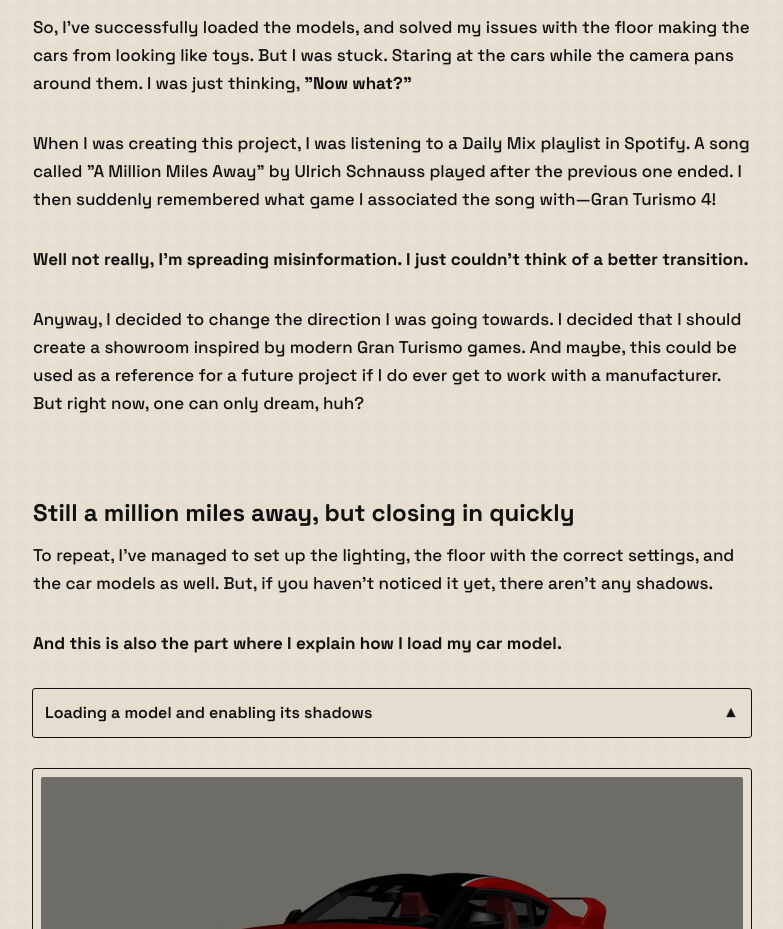
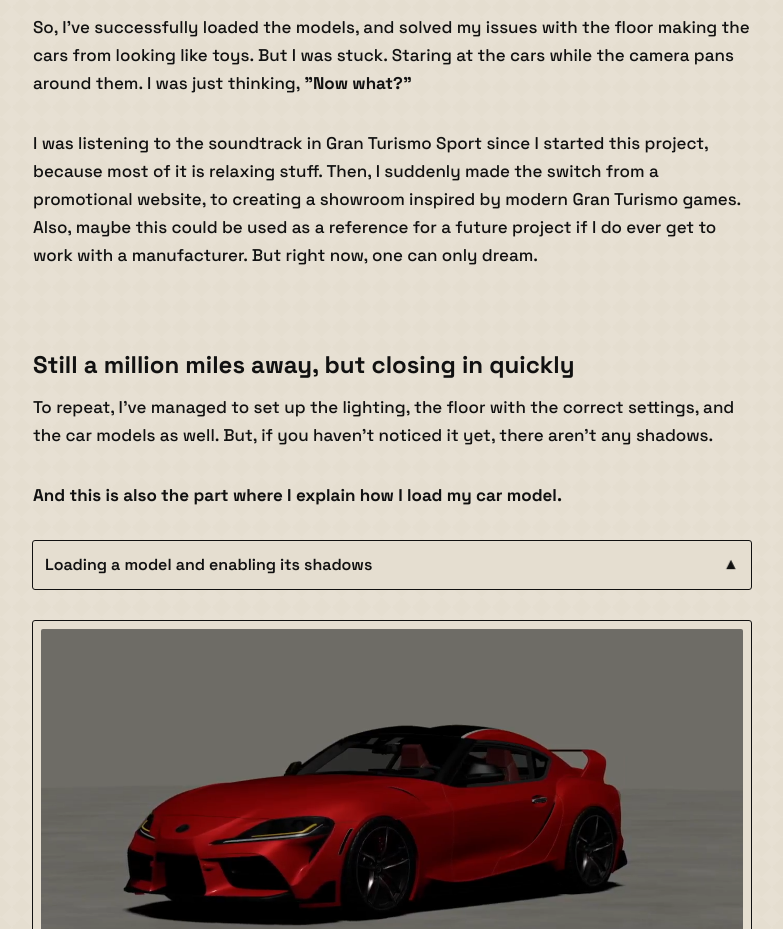
Before and after one commit to jdichh/portfolio-next, a Next.js app: page /blogs/gran-turismo-showroom in a window 1280 px wide. Shown: the part 8283-9212 px from the top of the page, without its empty margins (248-1031 px from the left). Built offline with nearby package versions, Linux system fonts and the light colour scheme.

Commit message:
removed text in section9

```diff
--- a/src/pages/blogs/gran-turismo-showroom/index.tsx
+++ b/src/pages/blogs/gran-turismo-showroom/index.tsx
@@ -32,7 +32,9 @@ export default function index() {
   return (
     <>
       <Head>
-        <title>Blog | Creating a Gran Turismo-esque showroom with Three.js</title>
+        <title>
+          Blog | Creating a Gran Turismo-esque showroom with Three.js
+        </title>
         <meta
           name="viewport"
           content="width=device-width, initial-scale=1"
@@ -523,26 +525,12 @@ export default function index() {
             </p>
 
             <p className="article-text">
-              When I was creating this project, I was listening to a Daily Mix
-              playlist in Spotify. A song called "A Million Miles Away" by
-              Ulrich Schnauss played after the previous one ended. I then
-              suddenly remembered what game I associated the song with—Gran
-              Turismo 4!
-            </p>
-
-            <p className="article-text">
-              <strong>
-                Well not really, I'm spreading misinformation. I just couldn't
-                think of a better transition.
-              </strong>
-            </p>
-
-            <p className="article-text">
-              Anyway, I decided to change the direction I was going towards. I
-              decided that I should create a showroom inspired by modern Gran
-              Turismo games. And maybe, this could be used as a reference for a
-              future project if I do ever get to work with a manufacturer. But
-              right now, one can only dream, huh?
+              I was listening to the soundtrack in Gran Turismo Sport since I
+              started this project, because most of it is relaxing stuff. Then,
+              I suddenly made the switch from a promotional website, to creating
+              a showroom inspired by modern Gran Turismo games. Also, maybe this
+              could be used as a reference for a future project if I do ever get
+              to work with a manufacturer. But right now, one can only dream.
             </p>
           </section>
 
```
